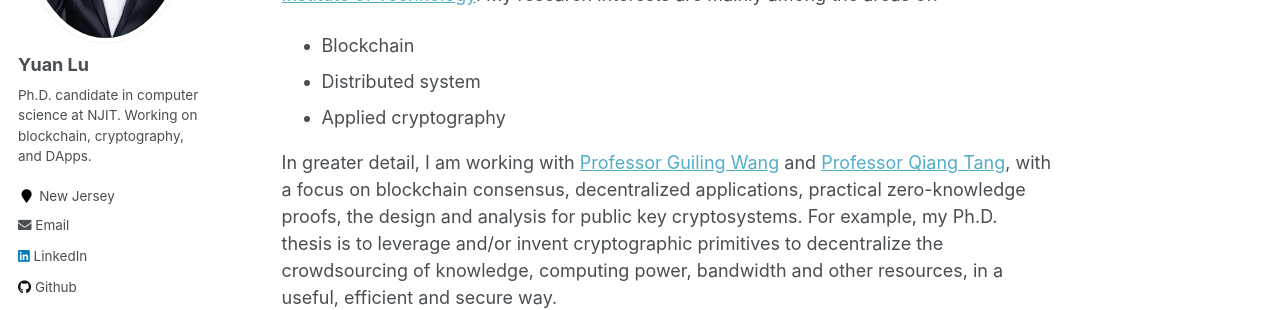
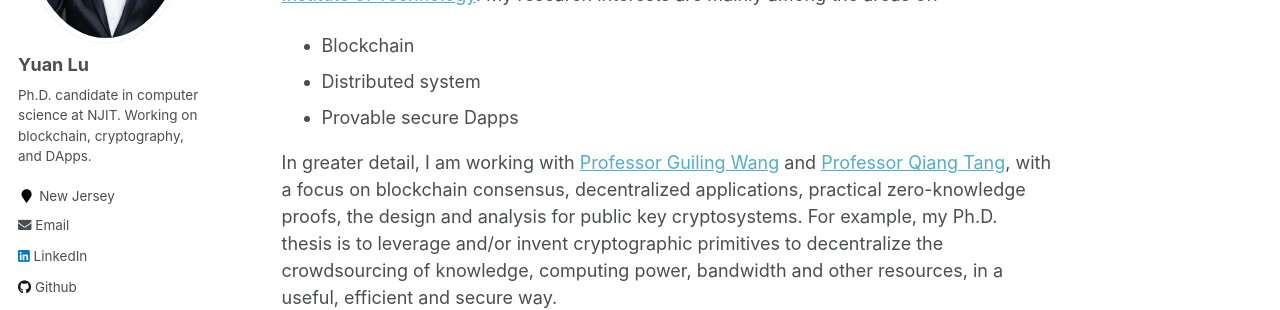
Before and after one commit to yylluu/yylluu.github.io, a Jekyll site: the page built from _pages/about.md, in a window 1280 px wide and 1398 px high. Shown: the part 331-641 px from the top of the window. Built offline with Jekyll 4.4.1, drawn with Linux system fonts in a browser that asks for light colours.

Commit message:
Update about.md

```diff
--- a/_pages/about.md
+++ b/_pages/about.md
@@ -16,7 +16,7 @@ PhDing...
 I am currently a Ph.D. Candidate in [the Department of Computer Science at New Jersey Institute of Technology](https://cs.njit.edu/). My research interests are mainly among the areas of:
 * Blockchain
 * Distributed system
-* Applied cryptography
+* Provable secure Dapps
 
 In greater detail, I am working with [Professor Guiling Wang](https://web.njit.edu/~gwang/) and [Professor Qiang Tang](https://web.njit.edu/~qiang/), with a focus on blockchain consensus, decentralized applications, practical zero-knowledge proofs, the design and analysis for public key cryptosystems. For example, my Ph.D. thesis is to leverage and/or invent cryptographic primitives to decentralize the crowdsourcing of knowledge, computing power, bandwidth and other resources, in a useful, efficient and secure way.
 
```
